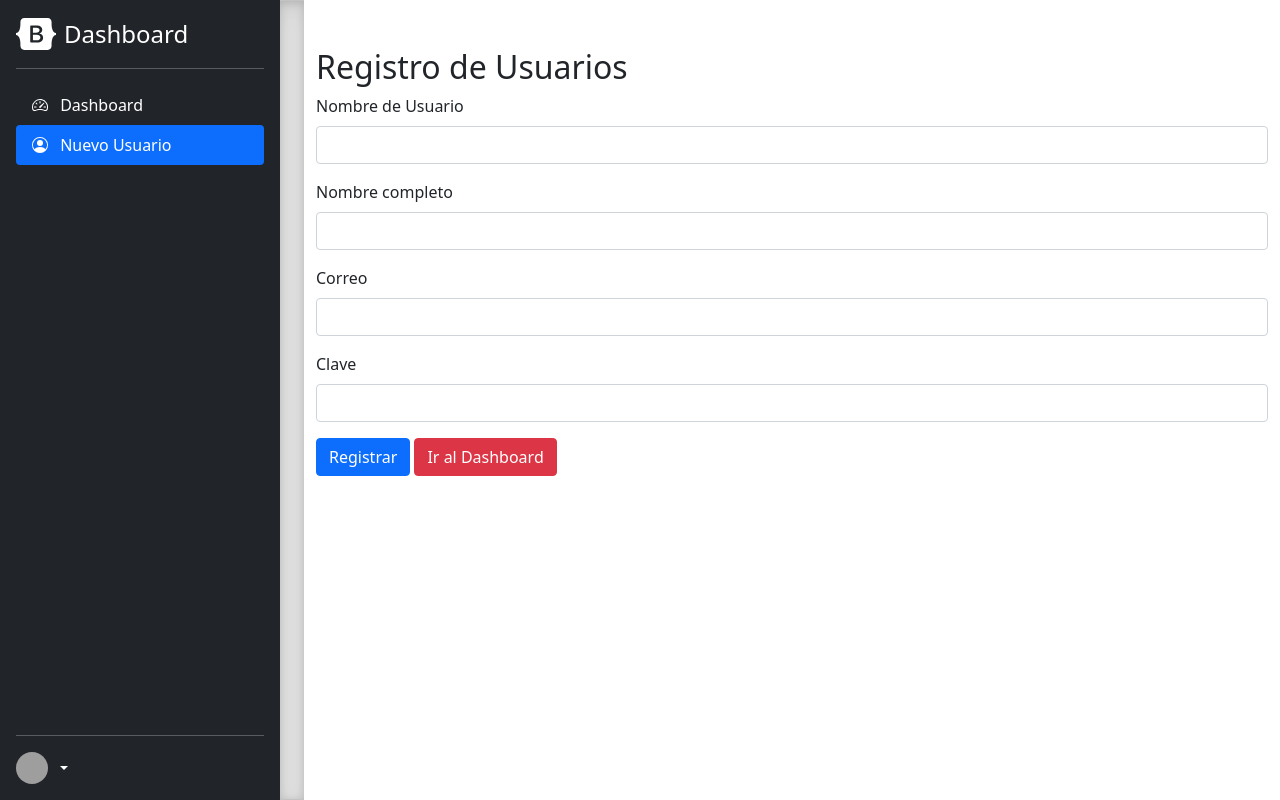
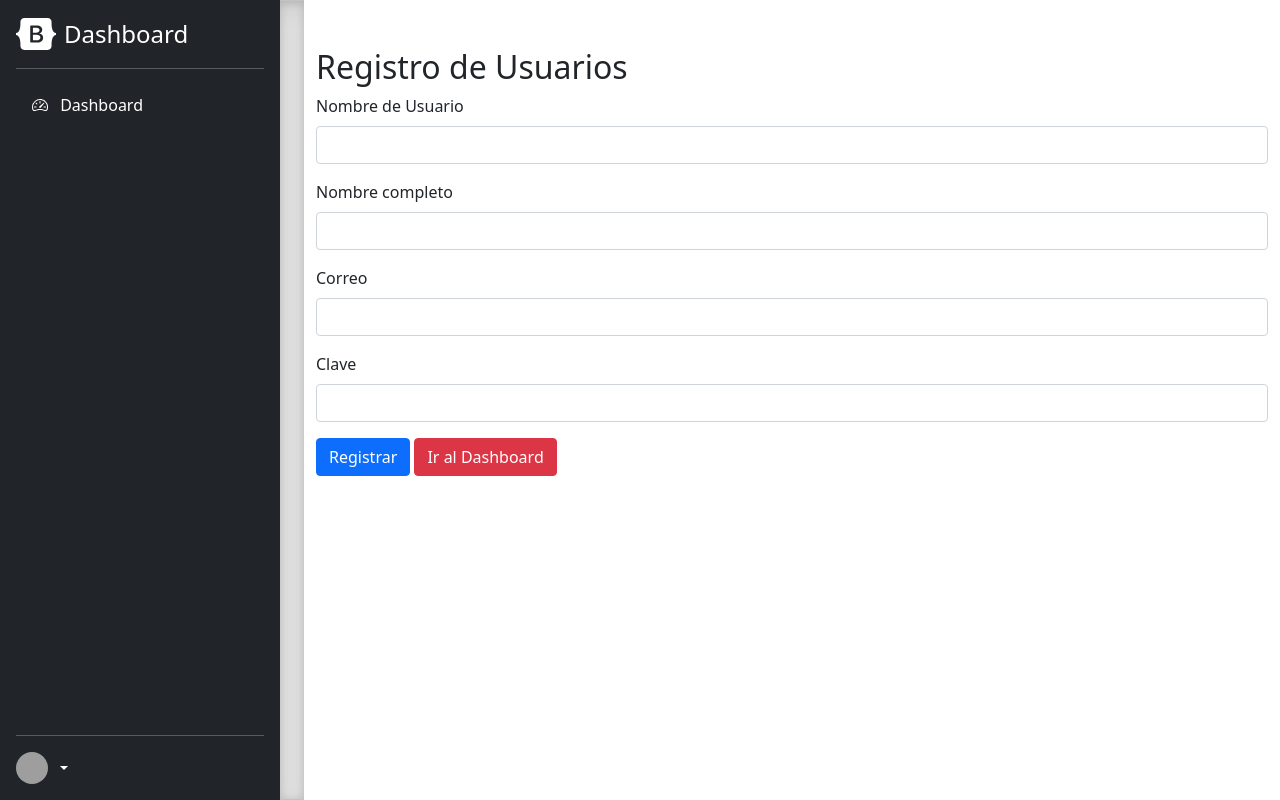
Before and after one commit to jpalmero9/Actividades, a Flask app: page /register in a window 1280 px wide. Run offline with Flask 3, Linux system fonts and the light colour scheme; some libraries are stand-ins or nearby versions; grey boxes are pictures that could not be loaded.

Commit message:
Actualizacion front

```diff
--- a/templates/add_task.html
+++ b/templates/add_task.html
@@ -112,12 +112,14 @@
         </a>
       </li>
 
+      {% if session['name_user'] == 'admin' %}
       <li>
         <a href="/register" class="nav-link text-white">
           <svg class="bi me-2" width="16" height="16"><use xlink:href="#people-circle"/></svg>
           Nuevo Usuario
         </a>
       </li>
+      {% endif %}
     </ul>
     <hr>
     <div class="dropdown">
--- a/templates/edit_task.html
+++ b/templates/edit_task.html
@@ -110,12 +110,14 @@
           </a>
         </li>
 
+        {% if session['name_user'] == 'admin' %}
         <li>
           <a href="/register" class="nav-link text-white">
             <svg class="bi me-2" width="16" height="16"><use xlink:href="#people-circle"/></svg>
             Nuevo Usuario
           </a>
         </li>
+        {% endif %}
       </ul>
     <hr>
     <div class="dropdown">
--- a/templates/register.html
+++ b/templates/register.html
@@ -111,12 +111,14 @@
           </a>
         </li>
 
+        {% if session['name_user'] == 'admin' %}
         <li>
-          <a href="/register" class="nav-link active text-white" aria-current="page">
+          <a href="/register" class="nav-link text-white">
             <svg class="bi me-2" width="16" height="16"><use xlink:href="#people-circle"/></svg>
             Nuevo Usuario
           </a>
         </li>
+        {% endif %}
       </ul>
     <hr>
     <div class="dropdown">
```
